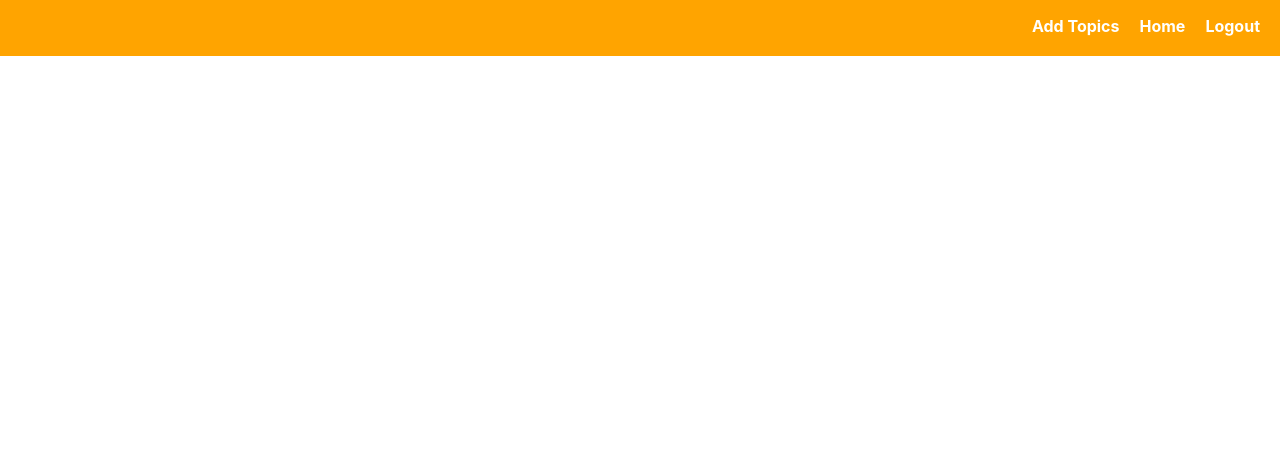
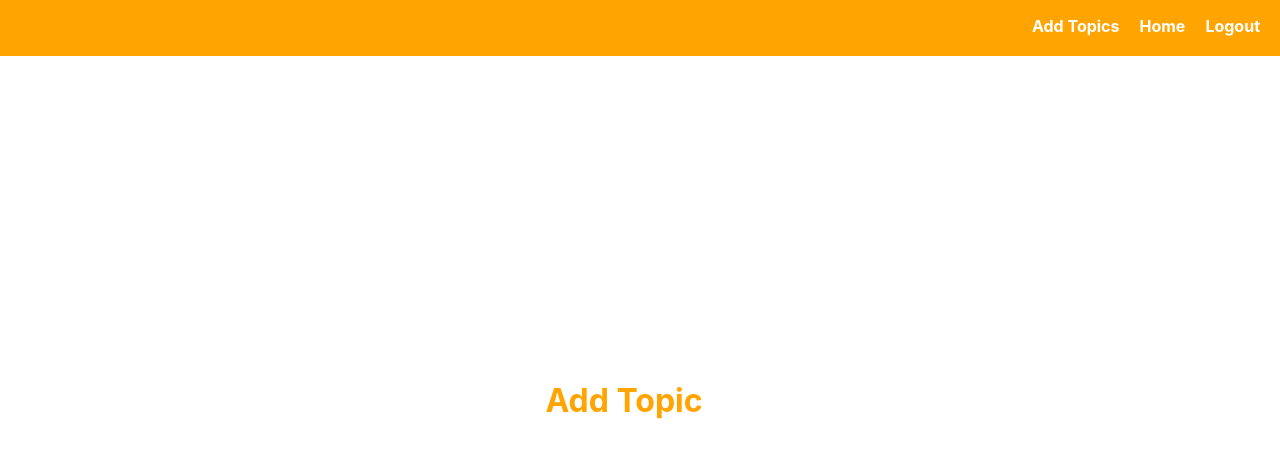
Before and after one commit to kamalakoum/ai_podcast, a React (Create React App) app in the folder admin-dashboard/: page /add-rss-feed in a window 1280 px wide. Shown: the top 458 px of the page. Built offline with nearby package versions, Linux system fonts and the light colour scheme.

Commit message:
admin: add form to add rss feed

```diff
--- a/admin-dashboard/src/components/pages/addRssFeed/index.jsx
+++ b/admin-dashboard/src/components/pages/addRssFeed/index.jsx
@@ -23,7 +23,12 @@ const AddRssFeed = () => {
             </div>
 
 
+            <div className="center-form">
+                <form className='form-data' >
+                    <h1 className='addtopic-title'>Add Topic</h1>
 
+                </form>
+            </div>
 
         </div>
     );
```
